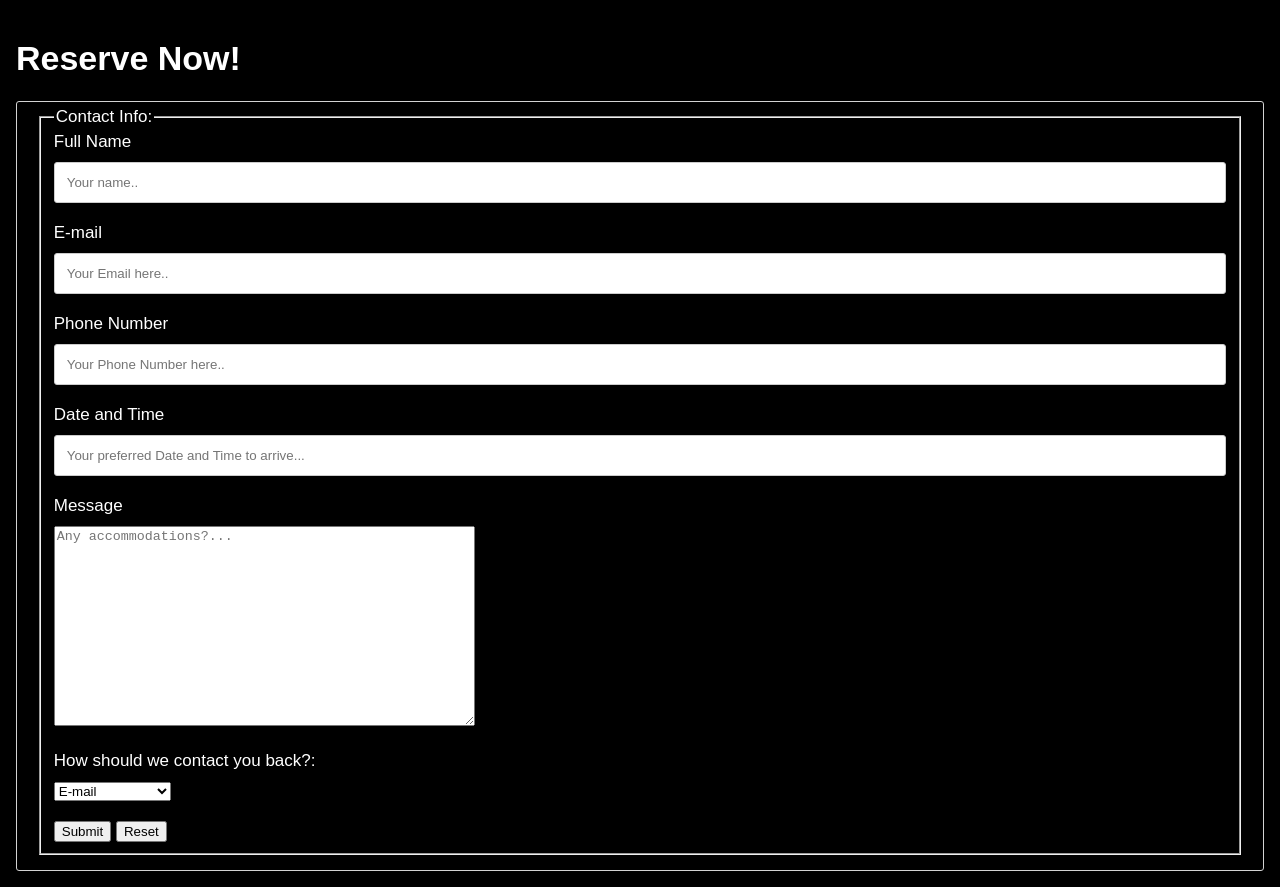
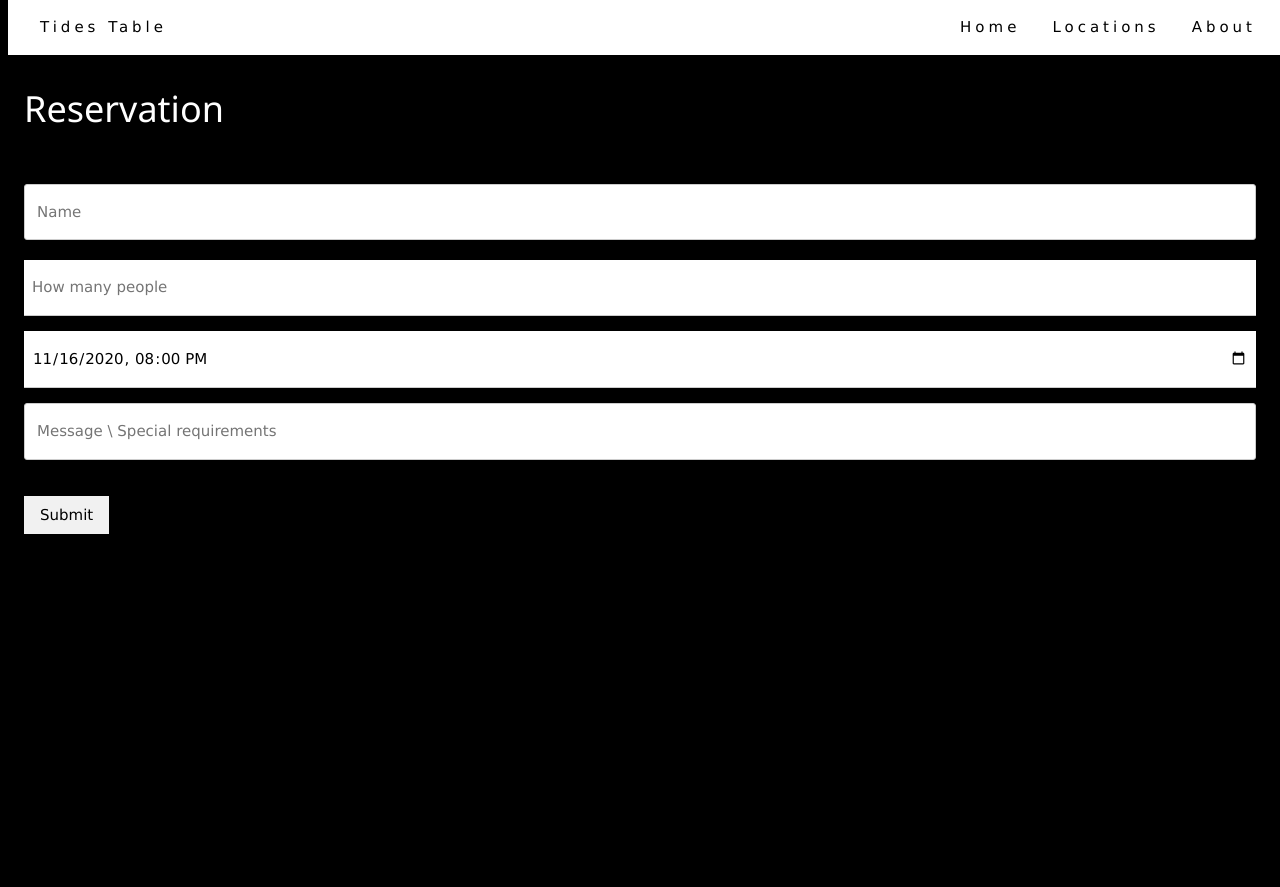
Before and after one commit to DJMStack/Project-6, a plain HTML site: page reservation.html in a window 1280 px wide. After the commit the page ends 800 px from the top, so only its background shows below. Drawn offline with nearby package versions, Linux system fonts and the light colour scheme.

Commit message:
Add files via upload

```diff
--- a/reservation.html
+++ b/reservation.html
@@ -5,47 +5,33 @@
     <meta http-equiv="X-UA-Compatible" content="IE=edge">
     <meta name="viewport" content="width=device-width, initial-scale=1.0">
     <link rel="stylesheet" href="./reservation.css">
+    <link rel="stylesheet" href="https://www.w3schools.com/w3css/4/w3.css">
     <title>Document</title>
 </head>
 <body>
-    <script src="https://static.elfsight.com/platform/platform.js" data-use-service-core defer></script>
-<div class="elfsight-app-6e414fdb-2595-48cc-b819-8ea6f4b27d18"></div>
-<h1>Reserve Now!</h1>
 
-<div class="container">
+    <div class="w3-top">
+        <div class="w3-bar w3-white w3-padding w3-card" style="letter-spacing:4px;">
+          <a href="#home" class="w3-bar-item w3-button">Tides Table</a>
+          <!-- Right-sided navbar links. Hide them on small screens -->
+          <div class="w3-right w3-hide-small">
+            <a href="./index.html" class="w3-bar-item w3-button">Home</a>
+            <a href="#menu" class="w3-bar-item w3-button">Locations</a>
+            <a href="#contact" class="w3-bar-item w3-button">About</a>
+          </div>
+        </div>
+      </div>
 
-    <form>
-        <fieldset>
-            <legend>Contact Info:</legend>
+    <div class="w3-container w3-padding-64" id="contact">
+        <h1>Reservation</h1><br>
 
-            <label for="fname">Full Name</label>
-            <input type="text" id="fname" name="fname" placeholder="Your name..">
-
-            <label for="eaddress">E-mail</label>
-            <input type="text" id="eaddress" name="eaddress" placeholder="Your Email here..">
-
-            <label for="pnumber">Phone Number</label>
-            <input type="text" id="pnumber" name="pnumber" placeholder="Your Phone Number here..">
-
-            <label for="dateandtime">Date and Time</label>
-            <input type="text" id="dateandtime" name="dateandtime" placeholder="Your preferred Date and Time to arrive...">
-
-            <label for="Message">Message</label>
-            <textarea rows="4" cols="50" id="Message" name="Message" placeholder="Any accommodations?..." style="height:200px"></textarea>
-            <br><br>
-
-            <label for="contactback">How should we contact you back?:</label>
-            <select name="contactback" id="contactback">
-                <option value="E-mail">E-mail</option>
-                <option value="Phone">Phone</option>
-                <option value="mailing address">Mailing Address</option>
-            </select>
-            <br><br>
-
-            <input type="submit" value="Submit">
-            <input type="reset" value="Reset">
-        </fieldset>
-
-    </form>
+        <form action="/action_page.php" target="_blank">
+          <p><input class="w3-input w3-padding-16" type="text" placeholder="Name" required name="Name"></p>
+          <p><input class="w3-input w3-padding-16" type="number" placeholder="How many people" required name="People"></p>
+          <p><input class="w3-input w3-padding-16" type="datetime-local" placeholder="Date and time" required name="date" value="2020-11-16T20:00"></p>
+          <p><input class="w3-input w3-padding-16" type="text" placeholder="Message \ Special requirements" required name="Message"></p>
+          <p><button class="w3-button w3-light-grey w3-section" type="submit">Submit</button></p>
+        </form>
+      </div>
 </body>
 </html>
```
Also changed, not shown: index.html (+13 -13 lines), style.css (+6 -1 lines), images/flatten;crop;jpeg_quality=50.jpg (added).
